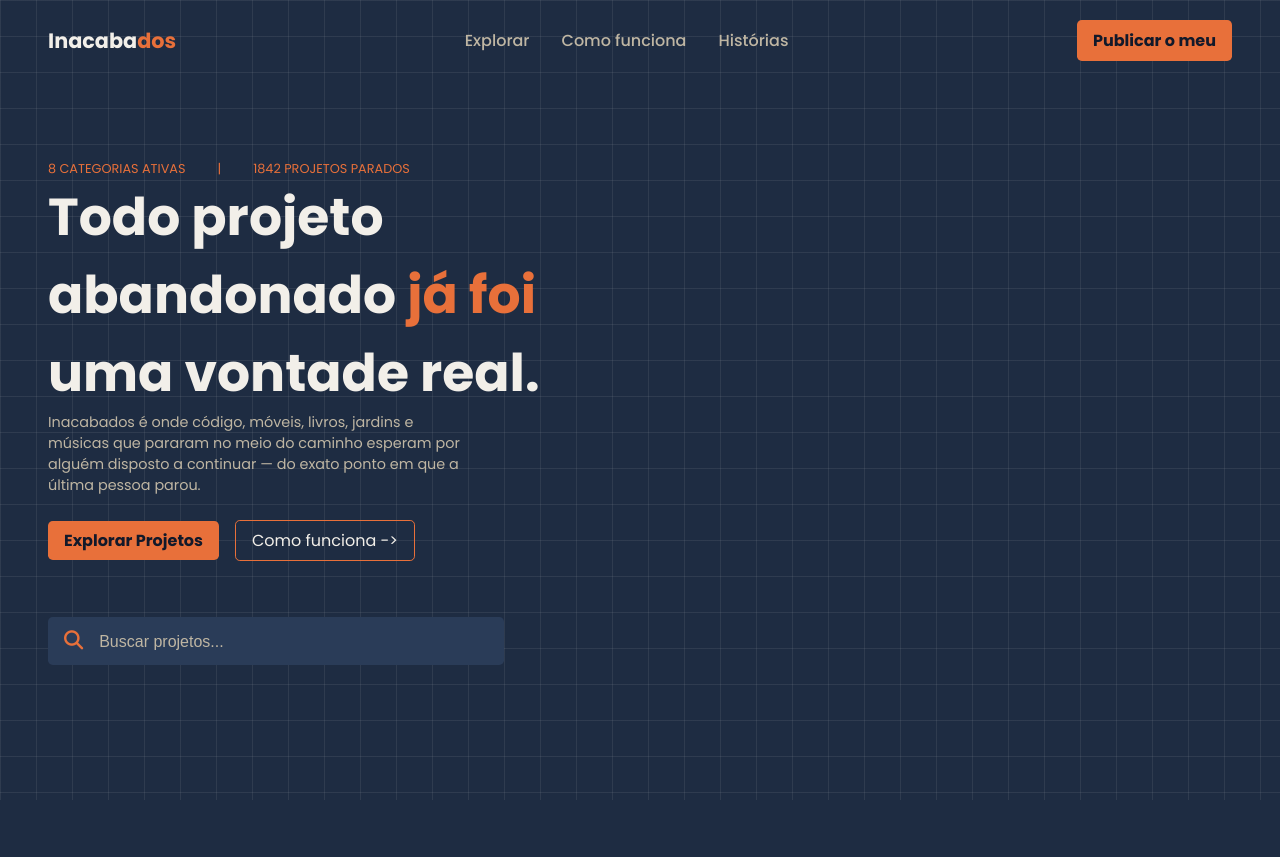
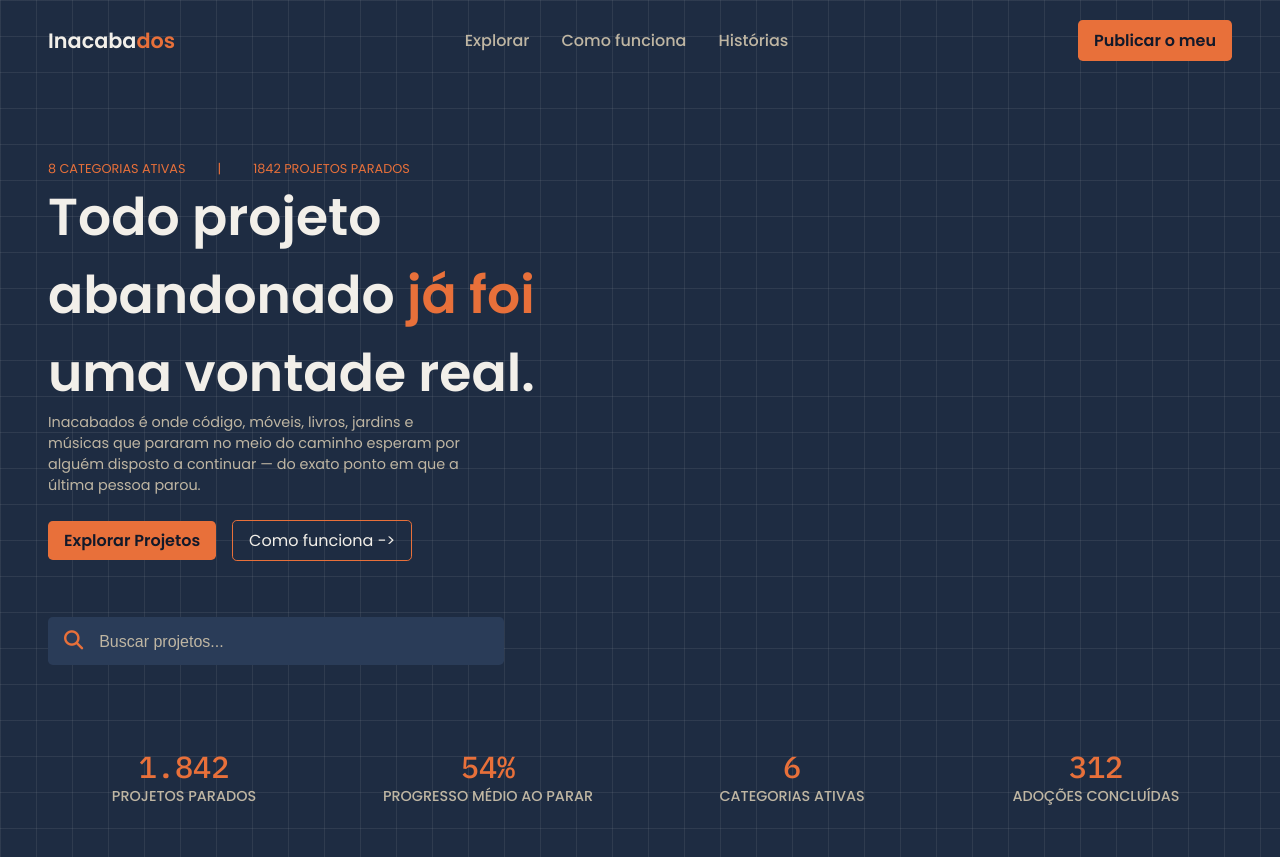
Before and after one commit to SBrunoli/Projeto-Inacabados, a React (Vite) app: page / in a window 1280 px wide. Before the commit the page ends 800 px from the top, so only its background shows below. Built offline with nearby package versions, Linux system fonts and the light colour scheme.

Commit message:
feat: adiciona componente Infos

```diff
--- a/src/App.tsx
+++ b/src/App.tsx
@@ -1,4 +1,5 @@
 import Hero from "./components/Hero/Hero";
+import Infos from "./components/Infos/Infos";
 import Navbar from "./components/Navbar/Navbar";
 
 function App() {
@@ -6,6 +7,7 @@ function App() {
     <>
       <Navbar />
       <Hero />
+      <Infos />
     </>
   );
 }
--- a/src/components/Hero/Hero.module.css
+++ b/src/components/Hero/Hero.module.css
@@ -1,6 +1,6 @@
 .hero {
   width: 100%;
-  min-height: 50vh;
+  min-height: 40vh;
   margin-top: 5rem;
   padding: 0 3rem;
   background: transparent;
--- /dev/null
+++ b/src/components/Infos/Infos.module.css
@@ -0,0 +1,33 @@
+.infos {
+  width: 100%;
+  min-height: 20vh;
+  margin-top: 2rem;
+  padding: 0rem 3rem;
+
+  display: grid;
+  grid-template-columns: repeat(4, 1fr);
+  align-items: center;
+  gap: 2rem;
+}
+
+.infos__container {
+  text-align: center;
+
+  display: flex;
+  flex-direction: column;
+}
+
+.infos__title {
+  font-size: 1.9rem;
+  font-weight: 500;
+  color: var(--color-primary);
+  font-family: "IBM Plex Mono", monospace;
+}
+
+.infos__text {
+  font-size: 0.9rem;
+  color: var(--color-text-secondary);
+  font-family: "Poppins", sans-serif;
+  text-transform: uppercase;
+  font-weight: 500;
+}
--- /dev/null
+++ b/src/components/Infos/Infos.tsx
@@ -0,0 +1,27 @@
+import styles from "./Infos.module.css";
+
+function Infos() {
+  return (
+    <section className={styles.infos}>
+      {/* infos containers */}
+      <div className={styles.infos__container}>
+        <span className={styles.infos__title}>1.842</span>
+        <span className={styles.infos__text}>projetos parados</span>
+      </div>
+      <div className={styles.infos__container}>
+        <span className={styles.infos__title}>54%</span>
+        <span className={styles.infos__text}>Progresso médio ao parar</span>
+      </div>
+      <div className={styles.infos__container}>
+        <span className={styles.infos__title}>6</span>
+        <span className={styles.infos__text}>Categorias ativas</span>
+      </div>
+      <div className={styles.infos__container}>
+        <span className={styles.infos__title}>312</span>
+        <span className={styles.infos__text}>Adoções concluídas</span>
+      </div>
+    </section>
+  );
+}
+
+export default Infos;
--- a/src/index.css
+++ b/src/index.css
@@ -1,4 +1,4 @@
-@import url("https://fonts.googleapis.com/css2?family=Poppins:ital,wght@0,100;0,200;0,300;0,400;0,500;0,700;1,100;1,200;1,300;1,400;1,700&display=swap");
+@import url("https://fonts.googleapis.com/css2?family=IBM+Plex+Mono:wght@400;500;600&family=Poppins:ital,wght@0,400;0,500;0,600;0,700;1,400;1,500;1,600&display=swap");
 
 :root {
   --color-primary: #e8703a;
```
